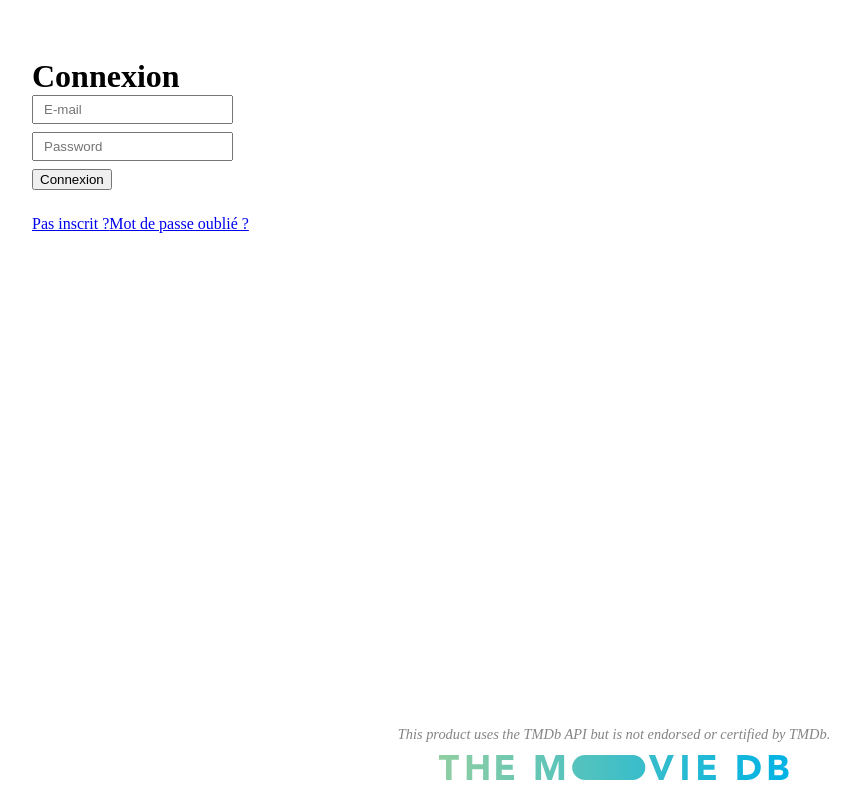
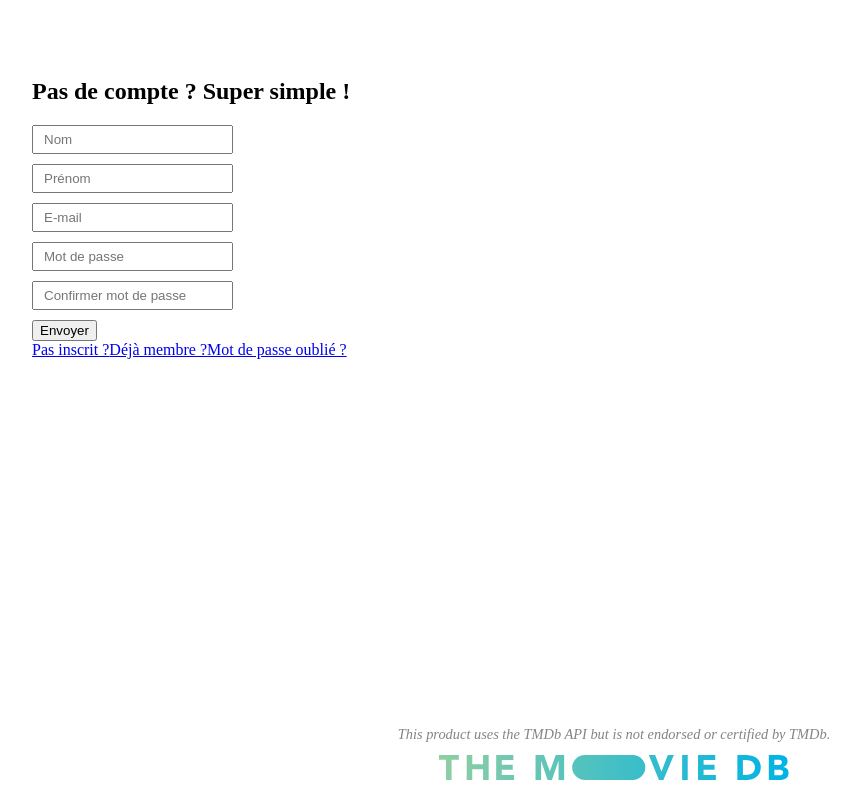
Before and after one commit to SeguinLoic/My-Watched-List, a React (Create React App) app: page /Signin in a window 1280 px wide. Shown: the whole page, without its empty margins (26-886 px from the left). Built offline with nearby package versions, Linux system fonts and the light colour scheme; no server answers.

Commit message:
SignIn CSS

```diff
--- a/src/components/App.js
+++ b/src/components/App.js
@@ -4,7 +4,7 @@ import { BrowserRouter as Router, Route, Switch, Link } from "react-router-dom";
 
 import Home from "../pages/Home/Home"
 import Profile from "../pages/Profile/Profile"
-import Login from "./Authentication/Login"
+import Authentication from "./Authentication/Authentication"
 import Logout from "./Authentication/Logout"
 import { AuthContext } from "./Authentication/Auth";
 
@@ -33,7 +33,7 @@ function App() {
             </Switch>
           </Router>
         :
-        <Login />
+        <Authentication />
       }
 
       <Attribution />
--- /dev/null
+++ b/src/components/Authentication/Authentication.js
@@ -0,0 +1,29 @@
+import React from "react";
+import { BrowserRouter as Router, Link, Switch, Route } from "react-router-dom";
+
+import Signin from "./Signin";
+import Login from "./Login";
+import ForgotPassword from "./ForgotPassword";
+
+export default function Authentication() {
+
+    return (
+        <div className="authentication">
+
+            <Router>
+
+              <Switch>
+                <Route exact path="/Login" component={Login}/>
+                <Route exact path="/Signin" component={Signin}/>
+                <Route exact path="/ForgotPassword" component={ForgotPassword}/>
+              </Switch>
+
+              <Link to="/Signin" >Pas inscrit ?</Link>
+              <Link to="/Login" >Déjà membre ?</Link>
+              <Link to="/ForgotPassword">Mot de passe oublié ?</Link>
+
+            </Router>
+
+        </div>
+    )
+}
--- a/src/components/Authentication/Login.js
+++ b/src/components/Authentication/Login.js
@@ -1,12 +1,10 @@
 import React, { useState } from "react";
 import firebase from "firebase/app";
-import { BrowserRouter as Router, Link, Redirect } from "react-router-dom";
+import { Redirect } from "react-router-dom";
 
-import Signin from "./Signin";
-import ForgotPassword from "./ForgotPassword";
 import "./Login.css";
 
-export default function Connexion() {
+export default function Login() {
 
     const [userInfo, setUserInfo] = useState({userID: "", userPassword: ""});
     const [error, setError] = useState("");
@@ -29,17 +27,17 @@ export default function Connexion() {
 
     return (
         <div className="Login">
-            <h1>Connexion</h1>
+
+            <h1>Connectez-vous !</h1>
+
             <form onSubmit={(e) => userConnexion(userInfo.userID, userInfo.userPassword, e)}>
                 <input id="userID"  type="text" placeholder="E-mail" value={userInfo.userID} onChange={handleChange} />
                 <input id="userPassword"  type="password" placeholder="Password" value={userInfo.userPassword} onChange={handleChange} />
                 <button>Connexion</button>
             </form>
+
             <div className="message">{error}</div>
-            <Router>
-              <Link to="/Signin" >Pas inscrit ?</Link>
-              <Link to="/ForgotPassword">Mot de passe oublié ?</Link>
-            </Router>
+
         </div>
     )
 }
--- /dev/null
+++ b/src/components/Authentication/Signin.css
@@ -0,0 +1,9 @@
+.signin form {
+    display: flex;
+    flex-direction: column;
+    align-items: flex-start;
+}
+.signin form input {
+    margin-bottom: 10px;
+    padding: 5px 10px;
+}
--- a/src/components/Authentication/Signin.js
+++ b/src/components/Authentication/Signin.js
@@ -1,14 +1,14 @@
 import React from "react";
-import firebase from "firebase/app";
+import "./Signin.css"
 
 export default function Signin() {
     return (
-        <div>
+        <div className="signin">
             <h2>Pas de compte ? Super simple !</h2>
             <form>
                 <input type="text" placeholder="Nom" />
                 <input type="text" placeholder="Prénom" />
-                <input type="text" placeholer="E-mail" />
+                <input type="text" placeholder="E-mail" />
                 <input type="password" placeholder="Mot de passe" />
                 <input type="password" placeholder="Confirmer mot de passe" />
                 <button type="submit">Envoyer</button>
```
Also changed, not shown: 1 other file (tests, documents, lock files or other folders).
